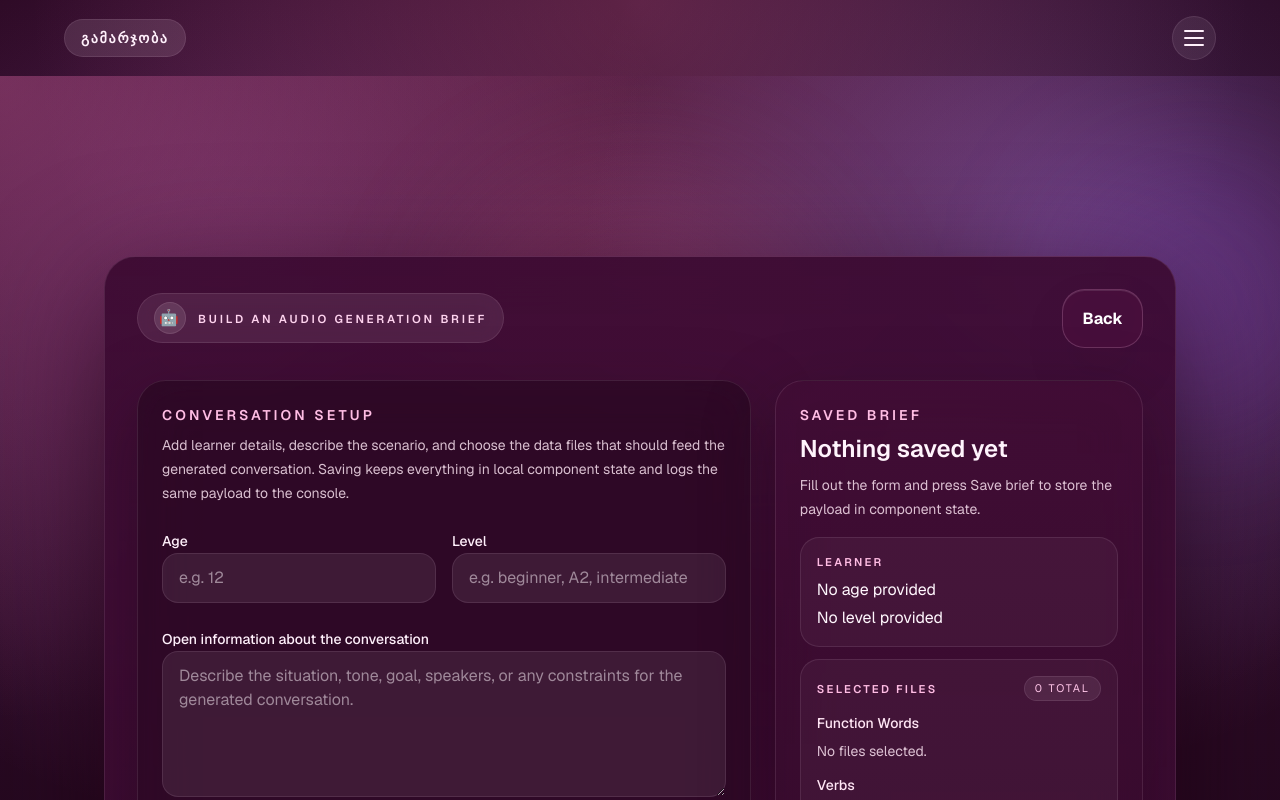
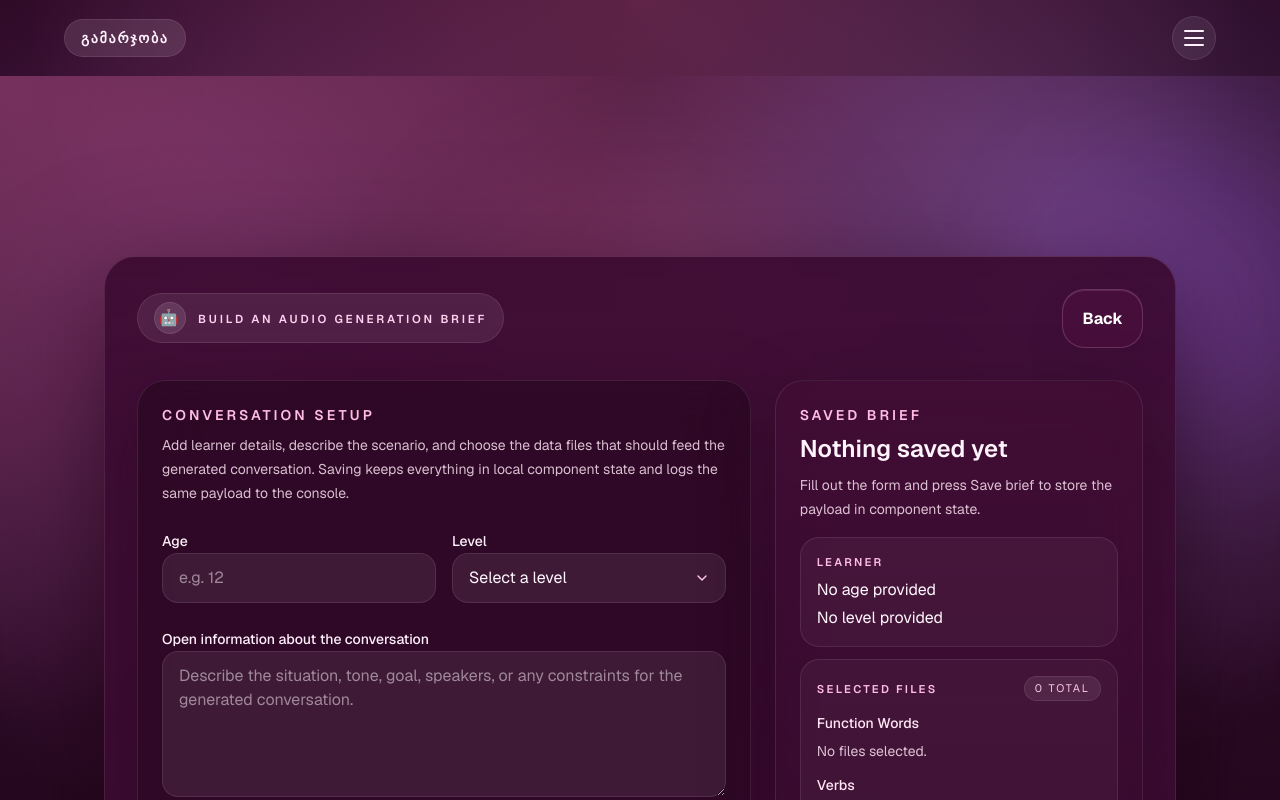
Before and after one commit to eduardoamdev/kartuli-audio-generator, a Next.js app: page /audio-generator in a window 1280 px wide. Shown: the top 800 px of the page. Built offline with nearby package versions, Linux system fonts and the light colour scheme.

Commit message:
feat: replace level input with dropdown for improved user experience

```diff
--- a/src/app/audio-generator/page.tsx
+++ b/src/app/audio-generator/page.tsx
@@ -26,6 +26,8 @@ type AudioGeneratorOptionsResponse = {
   foldersWithFiles: FolderWithFiles[];
   message?: string;
 };
+
+const LEVEL_OPTIONS = ["A1", "A2", "B1", "B2", "C1", "C2"] as const;
 
 const buildEmptySelections = (
   foldersWithFiles: FolderWithFiles[],
@@ -244,14 +246,44 @@ export default function AudioGeneratorPage() {
                 <span className="text-sm font-medium text-[#fff0fb]">
                   Level
                 </span>
-                <input
-                  type="text"
-                  name="level"
-                  value={formState.level}
-                  onChange={(event) => handleLevelChange(event.target.value)}
-                  placeholder="e.g. beginner, A2, intermediate"
-                  className="min-h-12 w-full rounded-[1rem] border border-[rgba(255,196,232,0.24)] bg-[rgba(255,232,245,0.08)] px-4 py-3 text-base text-[#fff7fd] outline-none transition focus:border-[rgba(255,215,239,0.46)] focus:bg-[rgba(255,232,245,0.12)]"
-                />
+                <div className="relative">
+                  <select
+                    name="level"
+                    value={formState.level}
+                    onChange={(event) => handleLevelChange(event.target.value)}
+                    className="min-h-12 w-full appearance-none rounded-[1rem] border border-[rgba(255,196,232,0.24)] bg-[rgba(255,232,245,0.08)] px-4 py-3 pr-12 text-base text-[#fff7fd] outline-none transition focus:border-[rgba(255,215,239,0.46)] focus:bg-[rgba(255,232,245,0.12)]"
+                  >
+                    <option value="" className="bg-[#411134] text-[#fff7fd]">
+                      Select a level
+                    </option>
+                    {LEVEL_OPTIONS.map((levelOption) => (
+                      <option
+                        key={levelOption}
+                        value={levelOption}
+                        className="bg-[#411134] text-[#fff7fd]"
+                      >
+                        {levelOption}
+                      </option>
+                    ))}
+                  </select>
+
+                  <span className="pointer-events-none absolute inset-y-0 right-4 flex items-center text-[#ffc6e8]">
+                    <svg
+                      aria-hidden="true"
+                      viewBox="0 0 20 20"
+                      fill="none"
+                      className="h-4 w-4"
+                    >
+                      <path
+                        d="M5 7.5L10 12.5L15 7.5"
+                        stroke="currentColor"
+                        strokeWidth="1.8"
+                        strokeLinecap="round"
+                        strokeLinejoin="round"
+                      />
+                    </svg>
+                  </span>
+                </div>
               </label>
             </div>
 
```
